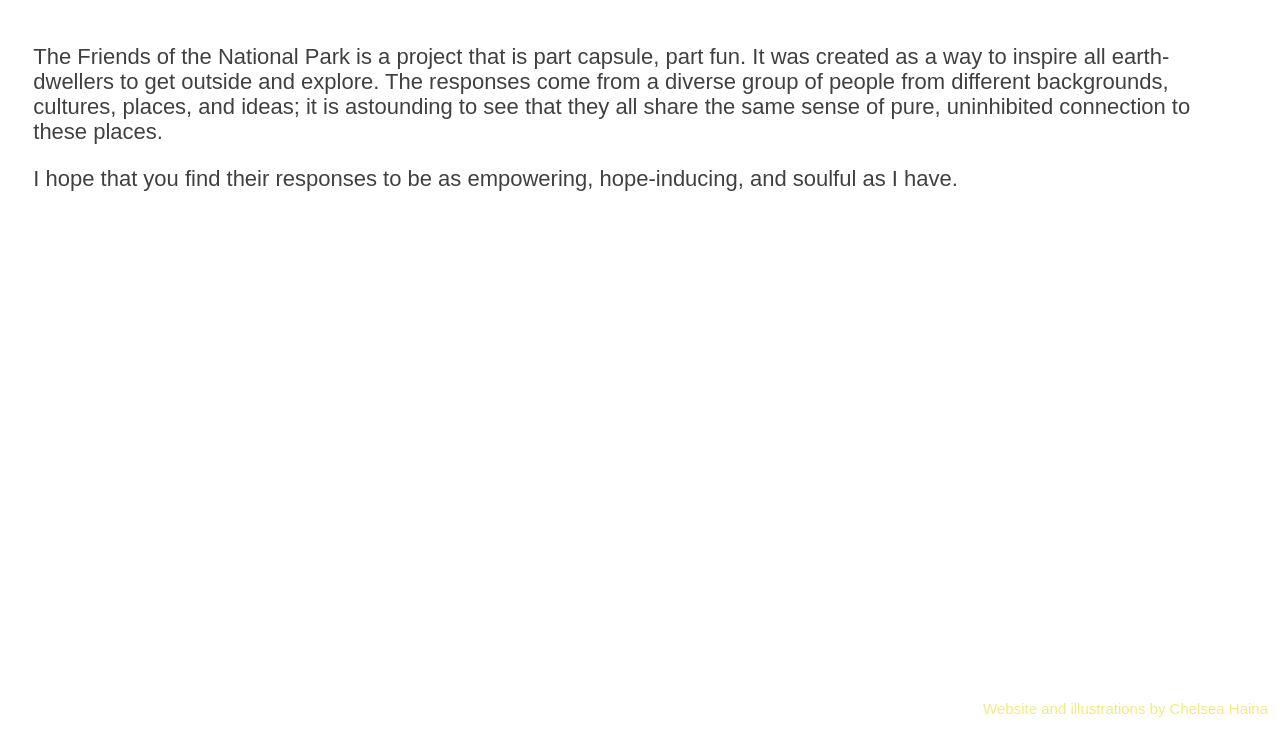
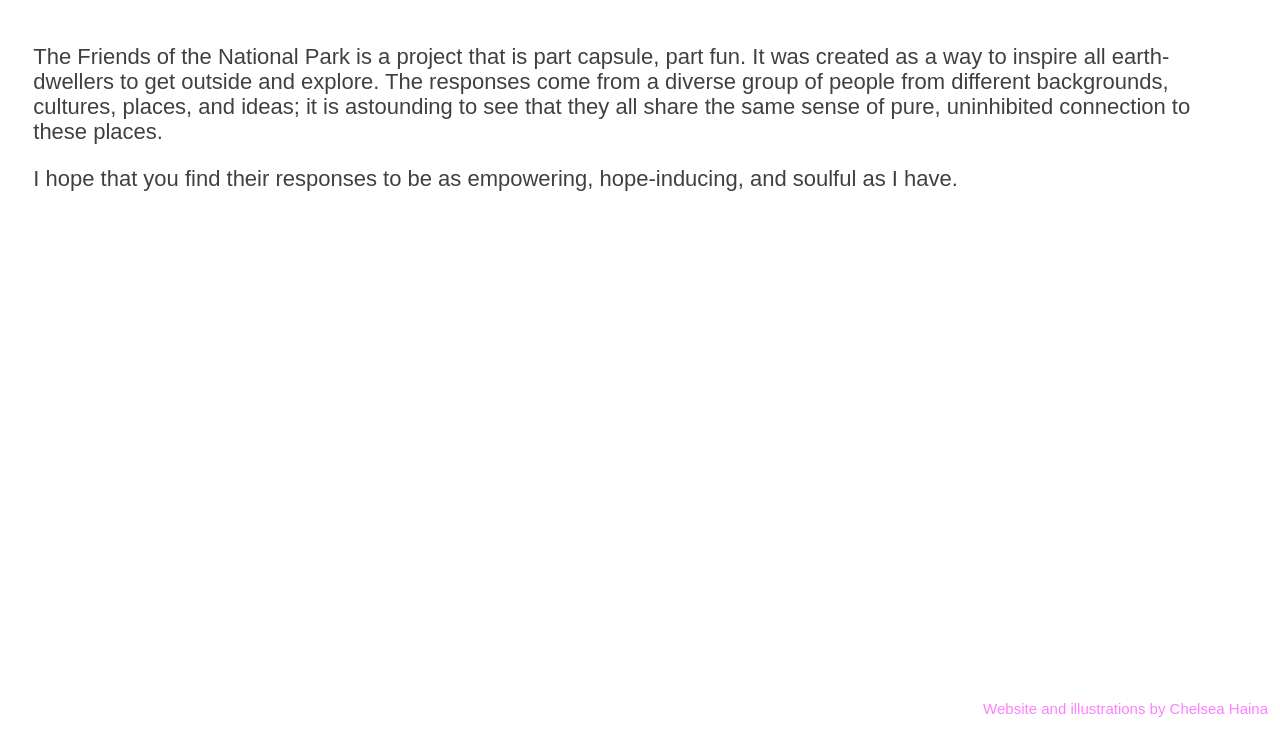
Before and after one commit to cwh47/NatParks, a plain HTML site: page about.html in a window 1280 px wide. Shown: the part 64-800 px from the top of the page. Drawn offline with nearby package versions, Linux system fonts and the light colour scheme; a web font is replaced by a local one.

Commit message:
Changed back

```diff
--- a/style.css
+++ b/style.css
@@ -26,7 +26,7 @@ a:hover {
 }
 
 #byline{
-    color: #dbdc01;
+    color: #ff00ff;
     opacity: .5;
     font-size: 15px;
     font-family: 'Cedarville Cursive', sans-serif;
```
